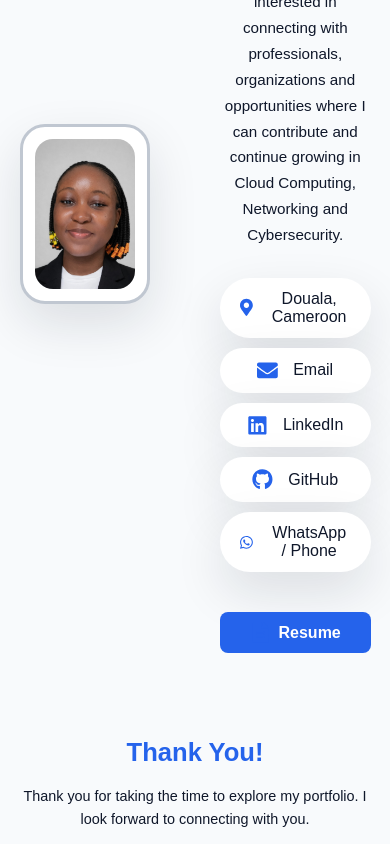
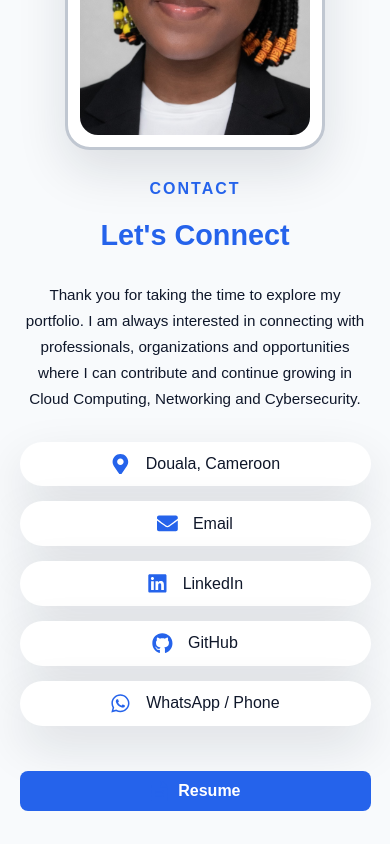
Before and after one commit to PrincessD10/Professional-Portfolio, a React (Vite) app in the folder my-portfolio/: page / in a window 390 px wide. Shown: the part 5840-6684 px from the top of the page. Built offline with nearby package versions, Linux system fonts and the light colour scheme.

Commit message:
Updated mobile responsiveness (The contact Section)

```diff
--- a/my-portfolio/src/sections/Contact.tsx
+++ b/my-portfolio/src/sections/Contact.tsx
@@ -25,7 +25,7 @@ return (
 <section id="contact" className="contact">
 
 
-<div className="container two-column-c">
+<div className="container two-column-contact">
 
 
 <div className="contact-image">
--- a/my-portfolio/src/styles/global.css
+++ b/my-portfolio/src/styles/global.css
@@ -1226,7 +1226,7 @@ margin:auto;
 
 }
 
-.two-column-c{
+.two-column-contact{
 
 
 display:grid;
--- a/my-portfolio/src/styles/responsive.css
+++ b/my-portfolio/src/styles/responsive.css
@@ -444,9 +444,39 @@
      CONTACT
   ----------------------------------------- */
 
+  .two-column-contact {
+
+  display: flex;
+
+  flex-direction: column;
+
+  gap: 30px;
+
+  align-items: center;
+
+}
+
+
+.contact-image {
+
+  width: 100%;
+
+  max-width: 260px;
+
+  margin: 0 auto;
+
+  order: 1;
+
+}
+
+
 .contact-content {
 
+  width: 100%;
+
   text-align: center;
+
+  order: 2;
 
 }
 
@@ -456,8 +486,6 @@
   width: 100%;
 
   align-items: stretch;
-
-    gap: 10px;
 
 }
 
```
Lines whose indentation alone changed are shown as unchanged.
